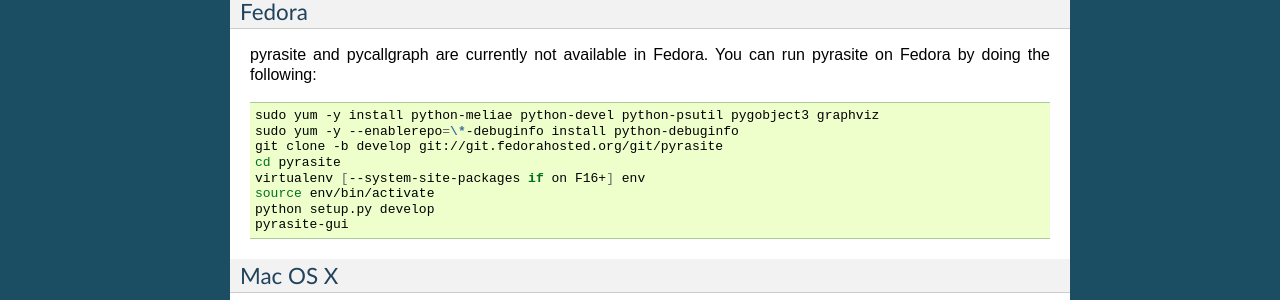
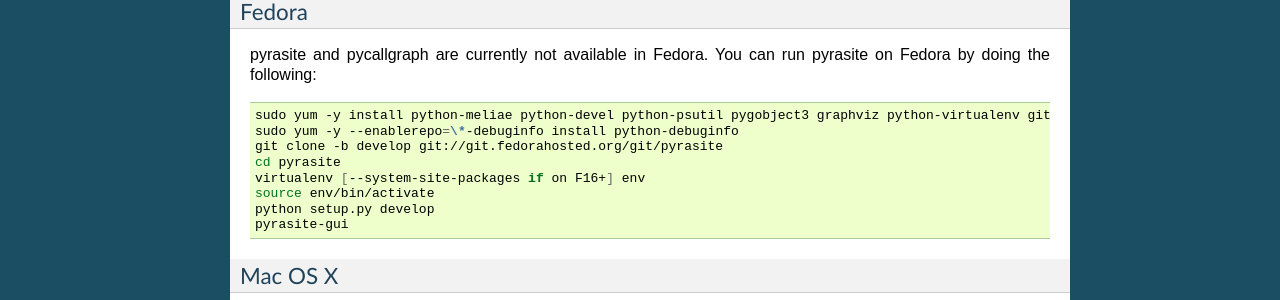
Before and after one commit to lmacken/pyrasite, a Sphinx documentation site: the page built from docs/Installing.rst, in a window 1280 px wide. Shown: the part 714-1014 px from the top of the page. Built offline with Sphinx 7.4.7, drawn with Linux system fonts in a browser that asks for light colours.

Commit message:
Add more Fedora reqs to our docs

```diff
--- a/docs/Installing.rst
+++ b/docs/Installing.rst
@@ -46,7 +46,7 @@
 
 .. code-block:: bash
 
-   sudo yum -y install python-meliae python-devel python-psutil pygobject3 graphviz
+   sudo yum -y install python-meliae python-devel python-psutil pygobject3 graphviz python-virtualenv git-core gcc
    sudo yum -y --enablerepo=\*-debuginfo install python-debuginfo
    git clone -b develop git://git.fedorahosted.org/git/pyrasite
    cd pyrasite
```
